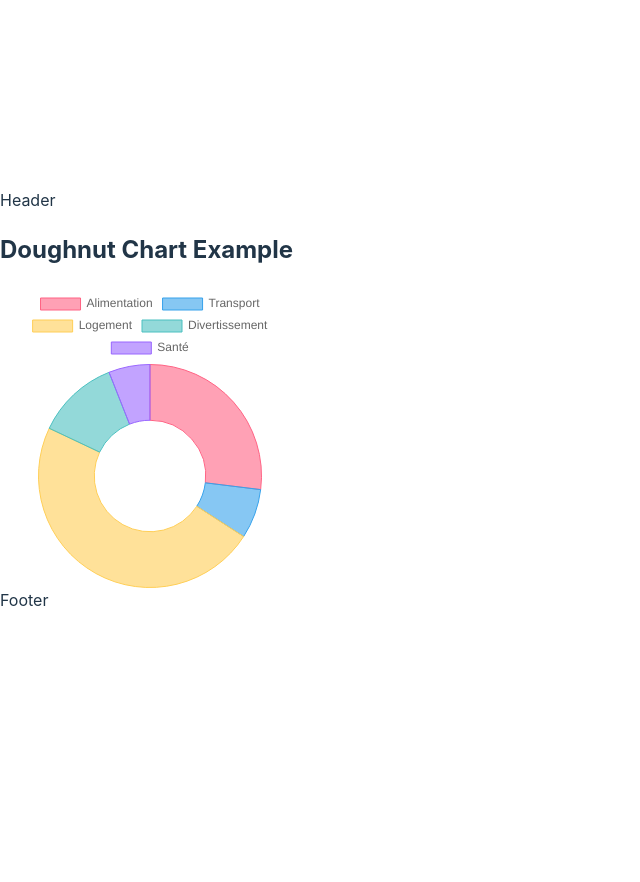
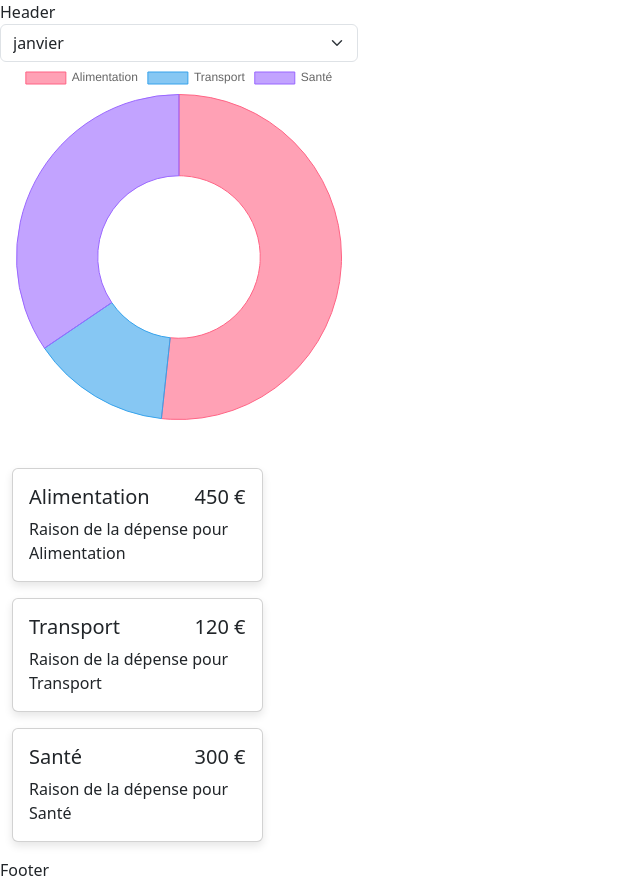
Before and after one commit to MRCThomas/budget_mate, a React (Vite) app: page / in a window 1280 px wide. Shown: the whole page, without its empty margins (0-640 px from the left). Before the commit the page ends 800 px from the top, so only its background shows below. Built offline with nearby package versions, Linux system fonts and the light colour scheme.

Commit message:
+ Ajout de Card.jsx ~ Modification du .json pour s'adapter au nouvelle fonctionnalitées + Ajout d'un triage des dépenses par mois

```diff
--- a/src/App.jsx
+++ b/src/App.jsx
@@ -2,6 +2,7 @@
 import Template from './components/Template'
 import Dashboard from './pages/Dashboard/Dashboard'
 import BudgetForm from './pages/BudgetForm/BudgetForm'
+import 'bootstrap/dist/css/bootstrap.min.css';
 
 const router = createBrowserRouter([
   {
--- /dev/null
+++ b/src/components/Card/Card.jsx
@@ -0,0 +1,19 @@
+import React from 'react';
+
+export default function Card({ expenses }) {
+    return (
+        <div className="container mt-5">
+            {expenses.map((expense) => (
+                <div key={expense.id} className="card w-75 mb-3" style={{ boxShadow: '0 4px 8px rgba(0, 0, 0, 0.1)' }}>
+                    <div className="card-body">
+                        <div className="d-flex justify-content-between">
+                            <h5 className="card-title">{expense.category}</h5>
+                            <h5>{expense.amount} €</h5>
+                        </div>
+                        <p className="card-text">Raison de la dépense pour {expense.category}</p>
+                    </div>
+                </div>
+            ))}
+        </div>
+    );
+}
--- /dev/null
+++ b/src/components/Card/index.js
@@ -0,0 +1,2 @@
+import Card from './Card'
+export default Card
--- a/src/components/Chart/Chart.jsx
+++ b/src/components/Chart/Chart.jsx
@@ -1,20 +1,29 @@
 import React, { useEffect, useState } from 'react';
 import { Doughnut } from 'react-chartjs-2';
 import { Chart as ChartJS, ArcElement, Tooltip, Legend } from 'chart.js';
-import budgetData from '../../data/budgetData.json'; // Importation du fichier JSON
 
 ChartJS.register(ArcElement, Tooltip, Legend);
 
-export default function Chart() {
+export default function Chart({ expenses }) {
     const [chartData, setChartData] = useState({
         labels: [],
-        datasets: []
+        datasets: [],
     });
 
     useEffect(() => {
-        if (budgetData.expenses) {
-            const labels = budgetData.expenses.map(item => item.category);
-            const dataValues = budgetData.expenses.map(item => item.amount);
+        if (expenses) {
+            const labels = expenses.map(item => item.category);
+            const dataValues = expenses.map(item => item.amount);
+
+            const categoryColors = {};
+            expenses.forEach(expense => {
+                if (!categoryColors[expense.category]) {
+                    categoryColors[expense.category] = expense.color;
+                }
+            });
+
+            const backgroundColors = Object.values(categoryColors);
+            const borderColors = backgroundColors.map(color => color.replace('0.6', '1'));
 
             setChartData({
                 labels: labels,
@@ -22,26 +31,14 @@
                     {
                         label: 'Budget',
                         data: dataValues,
-                        backgroundColor: [
-                            'rgba(255, 99, 132, 0.6)',
-                            'rgba(54, 162, 235, 0.6)',
-                            'rgba(255, 206, 86, 0.6)',
-                            'rgba(75, 192, 192, 0.6)',
-                            'rgba(153, 102, 255, 0.6)',
-                        ],
-                        borderColor: [
-                            'rgba(255, 99, 132, 1)',
-                            'rgba(54, 162, 235, 1)',
-                            'rgba(255, 206, 86, 1)',
-                            'rgba(75, 192, 192, 1)',
-                            'rgba(153, 102, 255, 1)',
-                        ],
+                        backgroundColor: backgroundColors,
+                        borderColor: borderColors,
                         borderWidth: 1,
                     },
                 ],
             });
         }
-    }, []);
+    }, [expenses]);
 
     const options = {
         responsive: true,
@@ -57,7 +54,6 @@
 
     return (
         <div>
-            <h2>Doughnut Chart Example</h2>
             <Doughnut data={chartData} options={options} />
         </div>
     );
--- a/src/data/budgetData.json
+++ b/src/data/budgetData.json
@@ -3,27 +3,268 @@
     {
       "id": 1,
       "category": "Alimentation",
-        "amount": 450
+      "amount": 450,
+      "color": "rgba(255, 99, 132, 0.6)",
+      "date": "2024-01-10"
     },
     {
       "id": 2,
       "category": "Transport",
-        "amount": 120
+      "amount": 120,
+      "color": "rgba(54, 162, 235, 0.6)",
+      "date": "2024-01-15"
     },
     {
       "id": 3,
-        "category": "Logement",
-        "amount": 800
+      "category": "Santé",
+      "amount": 300,
+      "color": "rgba(153, 102, 255, 0.6)",
+      "date": "2024-01-20"
     },
     {
       "id": 4,
-        "category": "Divertissement",
-        "amount": 200
+      "category": "Alimentation",
+      "amount": 200,
+      "color": "rgba(255, 99, 132, 0.6)",
+      "date": "2024-02-05"
     },
     {
       "id": 5,
+      "category": "Divertissement",
+      "amount": 150,
+      "color": "rgba(255, 206, 86, 0.6)",
+      "date": "2024-02-12"
+    },
+    {
+      "id": 6,
+      "category": "Transport",
+      "amount": 100,
+      "color": "rgba(54, 162, 235, 0.6)",
+      "date": "2024-02-18"
+    },
+    {
+      "id": 7,
+      "category": "Alimentation",
+      "amount": 500,
+      "color": "rgba(255, 99, 132, 0.6)",
+      "date": "2024-03-03"
+    },
+    {
+      "id": 8,
+      "category": "Transport",
+      "amount": 120,
+      "color": "rgba(54, 162, 235, 0.6)",
+      "date": "2024-03-05"
+    },
+    {
+      "id": 9,
+      "category": "Logement",
+      "amount": 800,
+      "color": "rgba(75, 192, 192, 0.6)",
+      "date": "2024-03-10"
+    },
+    {
+      "id": 10,
+      "category": "Divertissement",
+      "amount": 200,
+      "color": "rgba(255, 206, 86, 0.6)",
+      "date": "2024-03-20"
+    },
+    {
+      "id": 11,
+      "category": "Jeux",
+      "amount": 300,
+      "color": "rgba(255, 159, 64, 0.6)",
+      "date": "2024-03-25"
+    },
+    {
+      "id": 12,
       "category": "Santé",
-        "amount": 100
+      "amount": 250,
+      "color": "rgba(153, 102, 255, 0.6)",
+      "date": "2024-04-02"
+    },
+    {
+      "id": 13,
+      "category": "Transport",
+      "amount": 150,
+      "color": "rgba(54, 162, 235, 0.6)",
+      "date": "2024-04-10"
+    },
+    {
+      "id": 14,
+      "category": "Divertissement",
+      "amount": 100,
+      "color": "rgba(255, 206, 86, 0.6)",
+      "date": "2024-04-15"
+    },
+    {
+      "id": 15,
+      "category": "Alimentation",
+      "amount": 450,
+      "color": "rgba(255, 99, 132, 0.6)",
+      "date": "2024-05-05"
+    },
+    {
+      "id": 16,
+      "category": "Logement",
+      "amount": 500,
+      "color": "rgba(75, 192, 192, 0.6)",
+      "date": "2024-05-12"
+    },
+    {
+      "id": 17,
+      "category": "Jeux",
+      "amount": 350,
+      "color": "rgba(255, 159, 64, 0.6)",
+      "date": "2024-05-20"
+    },
+    {
+      "id": 18,
+      "category": "Santé",
+      "amount": 200,
+      "color": "rgba(153, 102, 255, 0.6)",
+      "date": "2024-06-01"
+    },
+    {
+      "id": 19,
+      "category": "Transport",
+      "amount": 300,
+      "color": "rgba(54, 162, 235, 0.6)",
+      "date": "2024-06-10"
+    },
+    {
+      "id": 20,
+      "category": "Alimentation",
+      "amount": 150,
+      "color": "rgba(255, 99, 132, 0.6)",
+      "date": "2024-06-20"
+    },
+    {
+      "id": 21,
+      "category": "Logement",
+      "amount": 800,
+      "color": "rgba(75, 192, 192, 0.6)",
+      "date": "2024-07-15"
+    },
+    {
+      "id": 22,
+      "category": "Divertissement",
+      "amount": 300,
+      "color": "rgba(255, 206, 86, 0.6)",
+      "date": "2024-07-25"
+    },
+    {
+      "id": 23,
+      "category": "Santé",
+      "amount": 100,
+      "color": "rgba(153, 102, 255, 0.6)",
+      "date": "2024-07-30"
+    },
+    {
+      "id": 24,
+      "category": "Alimentation",
+      "amount": 400,
+      "color": "rgba(255, 99, 132, 0.6)",
+      "date": "2024-08-10"
+    },
+    {
+      "id": 25,
+      "category": "Transport",
+      "amount": 150,
+      "color": "rgba(54, 162, 235, 0.6)",
+      "date": "2024-08-15"
+    },
+    {
+      "id": 26,
+      "category": "Jeux",
+      "amount": 200,
+      "color": "rgba(255, 159, 64, 0.6)",
+      "date": "2024-08-20"
+    },
+    {
+      "id": 27,
+      "category": "Santé",
+      "amount": 250,
+      "color": "rgba(153, 102, 255, 0.6)",
+      "date": "2024-09-05"
+    },
+    {
+      "id": 28,
+      "category": "Logement",
+      "amount": 600,
+      "color": "rgba(75, 192, 192, 0.6)",
+      "date": "2024-09-10"
+    },
+    {
+      "id": 29,
+      "category": "Transport",
+      "amount": 300,
+      "color": "rgba(54, 162, 235, 0.6)",
+      "date": "2024-09-20"
+    },
+    {
+      "id": 30,
+      "category": "Alimentation",
+      "amount": 500,
+      "color": "rgba(255, 99, 132, 0.6)",
+      "date": "2024-10-01"
+    },
+    {
+      "id": 31,
+      "category": "Divertissement",
+      "amount": 200,
+      "color": "rgba(255, 206, 86, 0.6)",
+      "date": "2024-10-15"
+    },
+    {
+      "id": 32,
+      "category": "Santé",
+      "amount": 150,
+      "color": "rgba(153, 102, 255, 0.6)",
+      "date": "2024-10-25"
+    },
+    {
+      "id": 33,
+      "category": "Transport",
+      "amount": 100,
+      "color": "rgba(54, 162, 235, 0.6)",
+      "date": "2024-11-05"
+    },
+    {
+      "id": 34,
+      "category": "Alimentation",
+      "amount": 400,
+      "color": "rgba(255, 99, 132, 0.6)",
+      "date": "2024-11-10"
+    },
+    {
+      "id": 35,
+      "category": "Logement",
+      "amount": 600,
+      "color": "rgba(75, 192, 192, 0.6)",
+      "date": "2024-11-15"
+    },
+    {
+      "id": 36,
+      "category": "Jeux",
+      "amount": 500,
+      "color": "rgba(255, 159, 64, 0.6)",
+      "date": "2024-12-01"
+    },
+    {
+      "id": 37,
+      "category": "Divertissement",
+      "amount": 300,
+      "color": "rgba(255, 206, 86, 0.6)",
+      "date": "2024-12-15"
+    },
+    {
+      "id": 38,
+      "category": "Santé",
+      "amount": 200,
+      "color": "rgba(153, 102, 255, 0.6)",
+      "date": "2024-12-20"
     }
   ]
 }
--- a/src/pages/Dashboard/Dashboard.jsx
+++ b/src/pages/Dashboard/Dashboard.jsx
@@ -1,10 +1,44 @@
-import React from 'react'
-import Chart from '../../components/Chart'
+import React, { useState } from 'react';
+import Chart from '../../components/Chart';
+import Card from '../../components/Card';
+import budgetData from '../../data/budgetData.json';
 
 export default function Dashboard() {
+  const [selectedMonth, setSelectedMonth] = useState('01');
+
+  const months = Array.from({ length: 12 }, (_, index) => {
+    const date = new Date(0, index);
+    const label = new Intl.DateTimeFormat('fr-FR', { month: 'long' }).format(date);
+    return {
+      value: String(index + 1).padStart(2, '0'),
+      label,
+    };
+  });
+
+  const handleMonthChange = (event) => {
+    setSelectedMonth(event.target.value);
+  };
+
+  const filteredExpenses = budgetData.expenses.filter((expense) => {
+    const expenseDate = new Date(expense.date);
+    return expenseDate.getMonth() + 1 === parseInt(selectedMonth);
+  });
+
   return (
-    <div>
-      <Chart />
-    </div>
-  )
+    <>
+      <div>
+        <select value={selectedMonth} onChange={handleMonthChange} className="form-select">
+          {months.map((month) => (
+            <option key={month.value} value={month.value}>
+              {month.label}
+            </option>
+          ))}
+        </select>
+        <Chart expenses={filteredExpenses} />
+      </div>
+      <div>
+        <Card expenses={filteredExpenses} />
+      </div>
+    </>
+  );
 }
```
Lines whose indentation alone changed are shown as unchanged.
